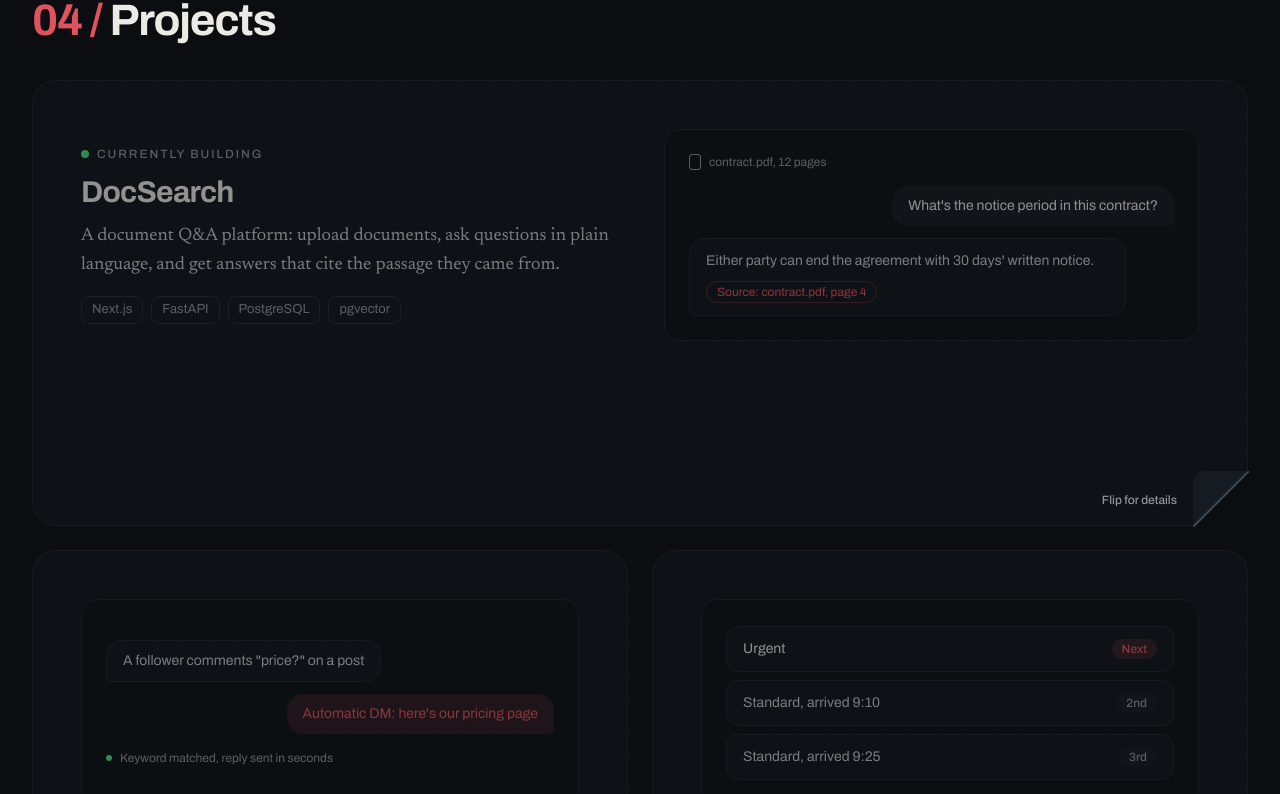
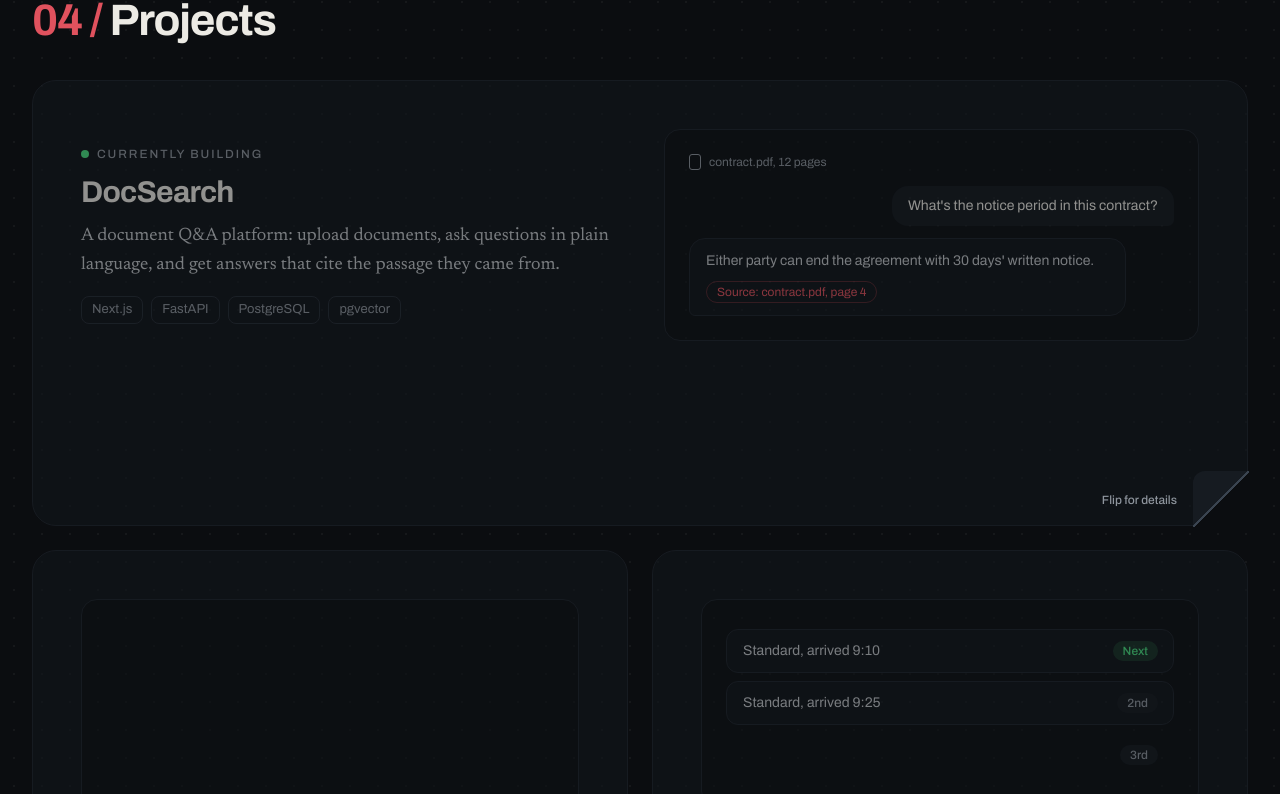
Before and after one commit to KashishP7/portfolio, a Next.js app: page / in a window 1280 px wide. Shown: the part 2700-3494 px from the top of the page. Built offline with nearby package versions, Linux system fonts and the light colour scheme.

Commit message:
Add living project cards

```diff
--- a/app/globals.css
+++ b/app/globals.css
@@ -309,6 +309,128 @@ html[data-reveal] [data-reveal]:not([data-revealed]) {
   }
 }
 
+/* ------------------------------------------------------------------------
+   Living project cards. Each illustration loops with keyframes. An
+   element's normal style (no animation) is its final state; the keyframes
+   start it hidden. All parts of one drawing share the loop length, so they
+   stay in step. LoopPlayer sets data-paused while a drawing is off screen.
+   ------------------------------------------------------------------------ */
+
+/* DocSearch, 9s: question (typed per character, delays set in the
+   component), typing dots, answer, source chip; hold, fade, repeat. */
+.ds-question { animation: ds-question 9s ease infinite; }
+.ds-char { animation: ds-char 9s linear infinite backwards; }
+.ds-typing { opacity: 0; animation: ds-typing 9s ease infinite; }
+.ds-dot { animation: ds-dot 900ms ease-in-out infinite; }
+.ds-answer { animation: ds-answer 9s ease infinite; }
+.ds-source { animation: ds-source 9s cubic-bezier(0.3, 1.5, 0.5, 1) infinite; }
+
+@keyframes ds-question {
+  0%, 2% { opacity: 0; translate: 0 6px; }
+  6%, 88% { opacity: 1; translate: 0 0; }
+  94%, 100% { opacity: 0; }
+}
+@keyframes ds-char {
+  0% { opacity: 0; }
+  0.5%, 80% { opacity: 1; }
+  81%, 100% { opacity: 0; }
+}
+@keyframes ds-typing {
+  0%, 21% { opacity: 0; }
+  23%, 32% { opacity: 1; }
+  34%, 100% { opacity: 0; }
+}
+@keyframes ds-dot {
+  0%, 60%, 100% { translate: 0 0; opacity: 0.4; }
+  30% { translate: 0 -3px; opacity: 1; }
+}
+@keyframes ds-answer {
+  0%, 33% { opacity: 0; translate: 0 10px; }
+  39%, 88% { opacity: 1; translate: 0 0; }
+  94%, 100% { opacity: 0; }
+}
+@keyframes ds-source {
+  0%, 44% { opacity: 0; scale: 0.8; }
+  48%, 88% { opacity: 1; scale: 1; }
+  94%, 100% { opacity: 0; }
+}
+
+/* ConnectX, 7s: comment, keyword chip, reply, "replied" line. */
+.cx-comment { animation: cx-comment 7s ease infinite; }
+.cx-keyword { animation: cx-keyword 7s cubic-bezier(0.3, 1.5, 0.5, 1) infinite; }
+.cx-reply { animation: cx-reply 7s ease infinite; }
+.cx-caption { animation: cx-caption 7s ease infinite; }
+
+@keyframes cx-comment {
+  0%, 3% { opacity: 0; translate: -12px 0; }
+  9%, 86% { opacity: 1; translate: 0 0; }
+  93%, 100% { opacity: 0; }
+}
+@keyframes cx-keyword {
+  0%, 17% { opacity: 0; scale: 0.85; }
+  22%, 86% { opacity: 1; scale: 1; }
+  93%, 100% { opacity: 0; }
+}
+@keyframes cx-reply {
+  0%, 32% { opacity: 0; translate: 12px 0; }
+  39%, 86% { opacity: 1; translate: 0 0; }
+  93%, 100% { opacity: 0; }
+}
+@keyframes cx-caption {
+  0%, 50% { opacity: 0; }
+  56%, 86% { opacity: 1; }
+  93%, 100% { opacity: 0; }
+}
+
+/* Waiting room, 6s. Rows sit in slots --slot apart (set in the component).
+   Normal style = final order: urgent first, the other two below. */
+.wr-urgent { translate: 0 0; animation: wr-urgent 6s ease-in-out infinite; }
+.wr-first { translate: 0 var(--slot); animation: wr-first 6s ease-in-out infinite; }
+.wr-second { translate: 0 calc(var(--slot) * 2); animation: wr-second 6s ease-in-out infinite; }
+
+@keyframes wr-urgent {
+  0%, 10% { opacity: 0; translate: 0 calc(var(--slot) * 2 + 8px); }
+  20%, 35% { opacity: 1; translate: 0 calc(var(--slot) * 2); }
+  55%, 84% { opacity: 1; translate: 0 0; }
+  92%, 100% { opacity: 0; translate: 0 0; }
+}
+@keyframes wr-first {
+  0%, 35% { opacity: 1; translate: 0 0; }
+  55%, 84% { opacity: 1; translate: 0 var(--slot); }
+  90% { opacity: 0; translate: 0 var(--slot); }
+  91% { opacity: 0; translate: 0 0; }
+  100% { opacity: 1; translate: 0 0; }
+}
+@keyframes wr-second {
+  0%, 35% { opacity: 1; translate: 0 var(--slot); }
+  55%, 84% { opacity: 1; translate: 0 calc(var(--slot) * 2); }
+  90% { opacity: 0; translate: 0 calc(var(--slot) * 2); }
+  91% { opacity: 0; translate: 0 var(--slot); }
+  100% { opacity: 1; translate: 0 var(--slot); }
+}
+
+/* Off screen: pause (LoopPlayer). */
+[data-loop][data-paused] * {
+  animation-play-state: paused;
+}
+
+/* Reduced motion: no loops; the normal styles show the final state. */
+@media (prefers-reduced-motion: reduce) {
+  [data-loop] * {
+    animation: none;
+  }
+}
+
+/* Tilt on hover (mouse only, not with reduced motion). FlipCard writes
+   --tilt-x / --tilt-y on its outer wrapper; the flipping element inside is
+   untouched. The transition eases it back to flat on leave. */
+@media (hover: hover) and (pointer: fine) and (prefers-reduced-motion: no-preference) {
+  .tilt {
+    transform: perspective(1400px) rotateX(var(--tilt-x, 0deg)) rotateY(var(--tilt-y, 0deg));
+    transition: transform 400ms cubic-bezier(0.2, 0.7, 0.2, 1);
+  }
+}
+
 /* Nav links glide to their section, unless the visitor prefers less motion. */
 @media (prefers-reduced-motion: no-preference) {
   html {
--- a/app/page.tsx
+++ b/app/page.tsx
@@ -1,4 +1,5 @@
 import { FloatingNav } from "@/components/floating-nav";
+import { LoopPlayer } from "@/components/effects/loop-player";
 import { PointerTracker } from "@/components/effects/pointer-tracker";
 import { ScrollReveal } from "@/components/effects/scroll-reveal";
 import { ScrollSpotlight } from "@/components/effects/scroll-spotlight";
@@ -35,6 +36,7 @@ export default function Home() {
       <PointerTracker />
       <ScrollSpotlight />
       <ScrollReveal />
+      <LoopPlayer />
     </>
   );
 }
--- a/components/sections/project-illustration.tsx
+++ b/components/sections/project-illustration.tsx
@@ -5,8 +5,11 @@ import type {
   WaitingRoomIllustration,
 } from "@/content/projects";
 
-// The small drawing on the front of a project card. `kind` decides which one
-// is drawn; inside each `case`, TypeScript knows exactly which fields exist.
+// The small animated drawing on the front of a project card. `kind` decides
+// which one is drawn; inside each `case`, TypeScript knows exactly which
+// fields exist. The loops are CSS keyframes ("Living project cards" in
+// globals.css). Each element's normal, unanimated style is its final state,
+// so reduced motion (animations off) simply shows the finished picture.
 export function Illustration({ illustration }: { illustration: ProjectIllustration }) {
   switch (illustration.kind) {
     case "docsearch":
@@ -19,11 +22,13 @@ export function Illustration({ illustration }: { illustration: ProjectIllustrati
 }
 
 // Shared frame. aria-hidden: the drawing is a visual example, and the card's
-// summary already describes the product for screen readers.
+// summary already describes the product for screen readers. data-loop lets
+// LoopPlayer pause the animations while the card is off screen.
 function Panel({ children }: { children: React.ReactNode }) {
   return (
     <div
       aria-hidden="true"
+      data-loop
       className="flex min-h-52 flex-col justify-center rounded-2xl border border-border bg-inset p-4 text-sm sm:p-6"
     >
       {children}
@@ -31,6 +36,10 @@ function Panel({ children }: { children: React.ReactNode }) {
   );
 }
 
+const TYPE_START = 500; // ms before the question starts typing
+const TYPE_SPEED = 25; // ms per character
+
+// ~9s loop: question types out, typing dots, answer slides up, source pops.
 function DocSearchArt({ art }: { art: DocSearchIllustration }) {
   return (
     <Panel>
@@ -38,29 +47,54 @@ function DocSearchArt({ art }: { art: DocSearchIllustration }) {
         <span className="h-4 w-3 rounded-[3px] border border-muted" />
         {art.file}
       </p>
-      <p className="mt-4 max-w-[85%] self-end rounded-2xl rounded-br-md bg-card-hover px-4 py-2.5 text-text">
-        {art.question}
+      <p className="ds-question mt-4 max-w-[85%] self-end rounded-2xl rounded-br-md bg-card-hover px-4 py-2.5 text-text">
+        {[...art.question].map((char, index) => (
+          <span
+            key={index}
+            className="ds-char"
+            style={{ animationDelay: `${TYPE_START + index * TYPE_SPEED}ms` }}
+          >
+            {char}
+          </span>
+        ))}
       </p>
-      <div className="mt-3 max-w-[90%] rounded-2xl rounded-bl-md border border-border bg-card px-4 py-3">
+      {/* The typing dots and the answer share one grid cell, so swapping
+          them doesn't move anything. */}
+      <div className="mt-3 grid">
+        <div className="ds-typing flex w-fit gap-1 self-start rounded-2xl rounded-bl-md border border-border bg-card px-4 py-3 [grid-area:1/1]">
+          {[0, 150, 300].map((delay) => (
+            <span
+              key={delay}
+              className="ds-dot size-1.5 rounded-full bg-muted"
+              style={{ animationDelay: `${delay}ms` }}
+            />
+          ))}
+        </div>
+        <div className="ds-answer max-w-[90%] rounded-2xl rounded-bl-md border border-border bg-card px-4 py-3 [grid-area:1/1]">
           <p className="text-text-soft">{art.answer}</p>
-        <p className="mt-2.5 w-fit rounded-full border border-accent/30 px-2.5 py-0.5 text-xs text-accent">
+          <p className="ds-source mt-2.5 w-fit rounded-full border border-accent/30 px-2.5 py-0.5 text-xs text-accent">
             {art.source}
           </p>
+        </div>
       </div>
     </Panel>
   );
 }
 
+// ~7s loop: comment, keyword chip, reply from the right, "replied" line.
 function ConnectXArt({ art }: { art: ConnectXIllustration }) {
   return (
     <Panel>
-      <p className="max-w-[90%] self-start rounded-2xl rounded-bl-md border border-border bg-card px-4 py-2.5 text-text-soft">
+      <p className="cx-comment max-w-[90%] self-start rounded-2xl rounded-bl-md border border-border bg-card px-4 py-2.5 text-text-soft">
         {art.comment}
       </p>
-      <p className="mt-3 max-w-[90%] self-end rounded-2xl rounded-br-md bg-accent/15 px-4 py-2.5 text-accent">
+      <p className="cx-keyword mt-3 w-fit self-center rounded-full border border-dashed border-accent/60 px-3 py-1 text-xs text-accent">
+        {art.keyword}
+      </p>
+      <p className="cx-reply mt-3 max-w-[90%] self-end rounded-2xl rounded-br-md bg-accent/15 px-4 py-2.5 text-accent">
         {art.reply}
       </p>
-      <p className="mt-4 flex items-center gap-2 text-xs text-muted">
+      <p className="cx-caption mt-4 flex items-center gap-2 text-xs text-muted">
         <span className="size-1.5 rounded-full bg-live" />
         {art.caption}
       </p>
@@ -68,28 +102,34 @@ function ConnectXArt({ art }: { art: ConnectXIllustration }) {
   );
 }
 
+// ~6s loop: an urgent patient arrives at the bottom and moves to the front
+// while the two waiting patients shift down. Rows move between three fixed
+// slots (--slot apart); the position labels on the right never move.
 function WaitingRoomArt({ art }: { art: WaitingRoomIllustration }) {
+  const row =
+    "absolute inset-x-0 top-0 flex h-11 items-center rounded-xl border bg-card pr-20 pl-4";
   return (
     <Panel>
-      <div className="flex flex-col gap-2">
-        {art.queue.map((row, index) => {
-          const isNext = index === 0;
-          return (
-            <div
-              key={row.label}
-              className="flex items-center justify-between gap-3 rounded-xl border border-border bg-card px-4 py-3"
+      <div className="relative h-[calc(var(--slot)*2+2.75rem)] [--slot:3.25rem]">
+        <div className={`wr-first ${row} border-border text-text-soft`}>{art.waiting[0]}</div>
+        <div className={`wr-second ${row} border-border text-text-soft`}>{art.waiting[1]}</div>
+        <div className={`wr-urgent ${row} border-accent/60 text-text`}>{art.arrival}</div>
+
+        {art.positions.map((position, slot) => (
+          <span
+            key={position}
+            className="absolute right-4 flex h-11 items-center"
+            style={{ top: `calc(var(--slot) * ${slot})` }}
           >
-              <span className={isNext ? "text-text" : "text-text-soft"}>{row.label}</span>
             <span
-                className={`shrink-0 rounded-full px-2.5 py-0.5 text-xs font-medium ${
-                  isNext ? "bg-accent/15 text-accent" : "bg-card-hover text-muted"
+              className={`rounded-full px-2.5 py-0.5 text-xs font-medium ${
+                slot === 0 ? "bg-live/15 text-live" : "bg-card-hover text-muted"
               }`}
             >
-                {row.position}
+              {position}
             </span>
-            </div>
-          );
-        })}
+          </span>
+        ))}
       </div>
     </Panel>
   );
--- a/content/projects.ts
+++ b/content/projects.ts
@@ -24,13 +24,16 @@ export type DocSearchIllustration = {
 export type ConnectXIllustration = {
   kind: "connectx";
   comment: string;
+  keyword: string; // the dashed "matched" chip
   reply: string;
   caption: string;
 };
 
 export type WaitingRoomIllustration = {
   kind: "waiting-room";
-  queue: { label: string; position: string }[]; // first row is next
+  waiting: [string, string]; // the two patients already in the queue
+  arrival: string; // the urgent patient who moves to the front
+  positions: [string, string, string]; // fixed labels on the right
 };
 
 export type ProjectIllustration =
@@ -116,9 +119,10 @@ const connectX: Project = {
   completedLabel: "Shipped April 2025",
   illustration: {
     kind: "connectx",
-    comment: 'A follower comments "price?" on a post',
-    reply: "Automatic DM: here's our pricing page",
-    caption: "Keyword matched, reply sent in seconds",
+    comment: '@maya commented "price?"',
+    keyword: "Keyword matched: price",
+    reply: "DM sent: here's our pricing page",
+    caption: "Replied in 2 seconds",
   },
   summary:
     "A social media automation platform that runs keyword-based workflows for Instagram comments and DMs.",
@@ -157,11 +161,9 @@ const waitingRoom: Project = {
   completedLabel: "Built February 2024",
   illustration: {
     kind: "waiting-room",
-    queue: [
-      { label: "Urgent", position: "Next" },
-      { label: "Standard, arrived 9:10", position: "2nd" },
-      { label: "Standard, arrived 9:25", position: "3rd" },
-    ],
+    waiting: ["Standard, arrived 9:10", "Standard, arrived 9:25"],
+    arrival: "Urgent, just arrived",
+    positions: ["Next", "2nd", "3rd"],
   },
   summary:
     "A Java system for clinic appointments that orders patients fairly with a priority queue and saves state between sessions.",
```
Also changed, not shown: components/effects/loop-player.tsx (added, +24 -0 lines), components/sections/flip-card.tsx (+37 -2 lines). Lines whose indentation alone changed are shown as unchanged.
